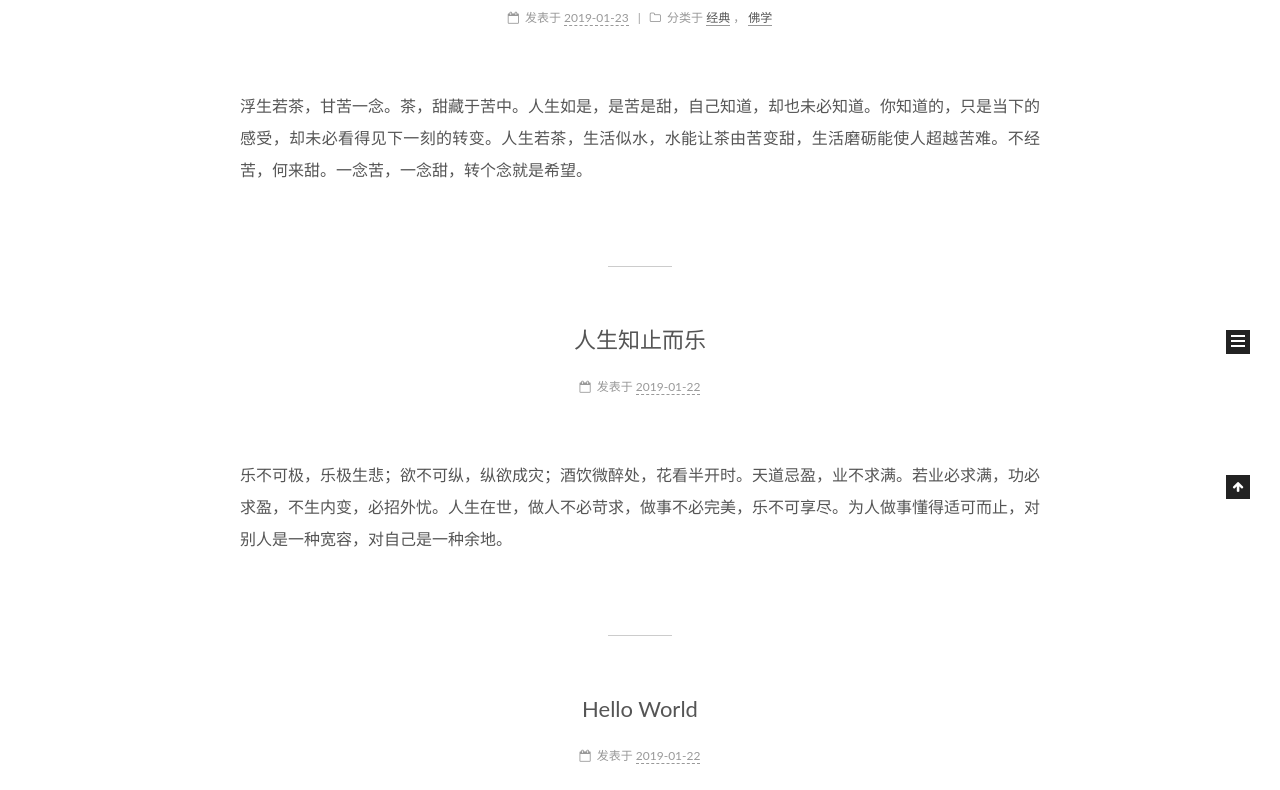
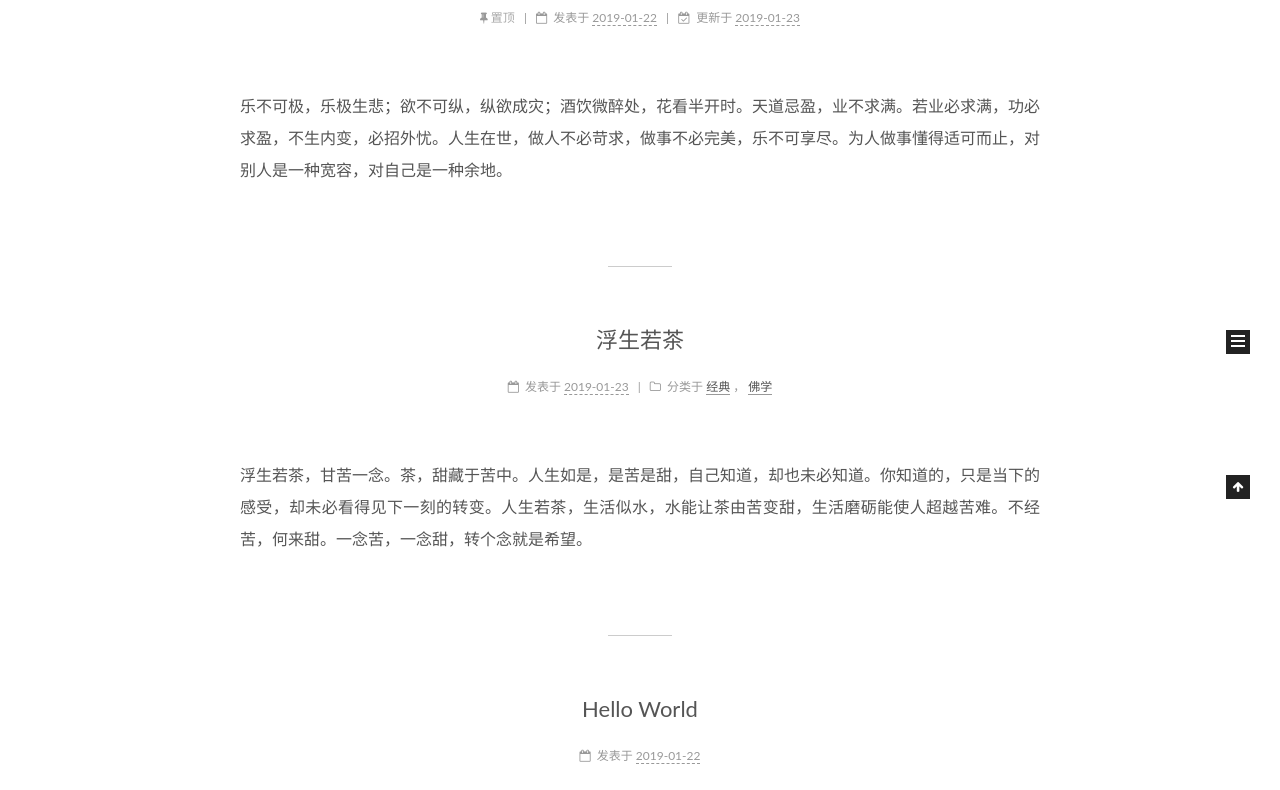
Before and after one commit to yunxiaotian/Hexo.github.io, a plain HTML site: page index.html in a window 1280 px wide. Shown: the part 401-1191 px from the top of the page. Drawn offline with Linux system fonts and the light colour scheme; a script that the page names is missing.

Commit message:
Site updated: 2019-01-23 16:57:11

```diff
--- a/css/main.css
+++ b/css/main.css
@@ -2007,7 +2007,7 @@ img:hover {
   width: 4px;
   height: 4px;
   border-radius: 50%;
-  background: #1affc7;
+  background: #ff44d2;
 }
 .links-of-blogroll {
   font-size: 13px;
--- a/index.html
+++ b/index.html
@@ -397,6 +397,166 @@
 
 
   <div class="post-block">
+    <link itemprop="mainEntityOfPage" href="https://yunxiaotian.github.io/Hexo.github.io/Hexo.github.io/2019/01/22/人生知止而乐/">
+
+    <span hidden itemprop="author" itemscope="" itemtype="http://schema.org/Person">
+      <meta itemprop="name" content="云小天">
+      <meta itemprop="description" content="">
+      <meta itemprop="image" content="/Hexo.github.io/images/云小天.jpg">
+    </span>
+
+    <span hidden itemprop="publisher" itemscope="" itemtype="http://schema.org/Organization">
+      <meta itemprop="name" content="Tranquillity">
+    </span>
+
+
+      <header class="post-header">
+
+
+
+          <h1 class="post-title" itemprop="name headline">
+
+
+                <a href="/Hexo.github.io/2019/01/22/人生知止而乐/" class="post-title-link" itemprop="url">人生知止而乐</a>
+
+
+          </h1>
+
+
+        <div class="post-meta">
+
+            <i class="fa fa-thumb-tack"></i>
+            <font color="A9A9A9">置顶</font>
+            <span class="post-meta-divider">|</span>
+
+          <span class="post-time">
+
+
+
+
+
+
+              <span class="post-meta-item-icon">
+                <i class="fa fa-calendar-o"></i>
+              </span>
+
+                <span class="post-meta-item-text">发表于</span>
+
+
+
+
+
+
+              <time title="创建时间：2019-01-22 19:18:25" itemprop="dateCreated datePublished" datetime="2019-01-22T19:18:25+08:00">2019-01-22</time>
+
+
+
+
+
+
+
+                <span class="post-meta-divider">|</span>
+
+
+                <span class="post-meta-item-icon">
+                  <i class="fa fa-calendar-check-o"></i>
+                </span>
+
+                  <span class="post-meta-item-text">更新于</span>
+
+                <time title="修改时间：2019-01-23 16:52:25" itemprop="dateModified" datetime="2019-01-23T16:52:25+08:00">2019-01-23</time>
+
+
+          </span>
+
+
+
+
+
+
+
+
+
+
+
+
+
+
+
+
+
+        </div>
+      </header>
+
+
+
+
+
+    <div class="post-body" itemprop="articleBody">
+
+
+
+
+
+
+
+            <p>乐不可极，乐极生悲；欲不可纵，纵欲成灾；酒饮微醉处，花看半开时。天道忌盈，业不求满。若业必求满，功必求盈，不生内变，必招外忧。人生在世，做人不必苛求，做事不必完美，乐不可享尽。为人做事懂得适可而止，对别人是一种宽容，对自己是一种余地。</p>
+
+
+
+
+    </div>
+
+
+
+
+
+
+
+
+
+
+
+
+
+
+
+
+    <footer class="post-footer">
+
+
+
+
+
+
+
+
+        <div class="post-eof"></div>
+
+    </footer>
+  </div>
+
+
+
+  </article>
+
+
+
+
+
+
+
+
+
+
+
+
+
+  <article class="post post-type-normal" itemscope="" itemtype="http://schema.org/Article">
+
+
+
+  <div class="post-block">
     <link itemprop="mainEntityOfPage" href="https://yunxiaotian.github.io/Hexo.github.io/Hexo.github.io/2019/01/23/浮生若茶/">
 
     <span hidden itemprop="author" itemscope="" itemtype="http://schema.org/Person">
@@ -424,6 +584,7 @@
 
 
         <div class="post-meta">
+
           <span class="post-time">
 
 
@@ -442,7 +603,7 @@
 
 
 
-              <time title="创建时间：2019-01-23 10:22:11 / 修改时间：10:27:47" itemprop="dateCreated datePublished" datetime="2019-01-23T10:22:11+08:00">2019-01-23</time>
+              <time title="创建时间：2019-01-23 10:22:11 / 修改时间：16:50:31" itemprop="dateCreated datePublished" datetime="2019-01-23T10:22:11+08:00">2019-01-23</time>
 
 
 
@@ -565,149 +726,6 @@
 
 
   <div class="post-block">
-    <link itemprop="mainEntityOfPage" href="https://yunxiaotian.github.io/Hexo.github.io/Hexo.github.io/2019/01/22/人生知止而乐/">
-
-    <span hidden itemprop="author" itemscope="" itemtype="http://schema.org/Person">
-      <meta itemprop="name" content="云小天">
-      <meta itemprop="description" content="">
-      <meta itemprop="image" content="/Hexo.github.io/images/云小天.jpg">
-    </span>
-
-    <span hidden itemprop="publisher" itemscope="" itemtype="http://schema.org/Organization">
-      <meta itemprop="name" content="Tranquillity">
-    </span>
-
-
-      <header class="post-header">
-
-
-
-          <h1 class="post-title" itemprop="name headline">
-
-
-                <a href="/Hexo.github.io/2019/01/22/人生知止而乐/" class="post-title-link" itemprop="url">人生知止而乐</a>
-
-
-          </h1>
-
-
-        <div class="post-meta">
-          <span class="post-time">
-
-
-
-
-
-
-              <span class="post-meta-item-icon">
-                <i class="fa fa-calendar-o"></i>
-              </span>
-
-                <span class="post-meta-item-text">发表于</span>
-
-
-
-
-
-
-              <time title="创建时间：2019-01-22 19:18:25 / 修改时间：20:49:01" itemprop="dateCreated datePublished" datetime="2019-01-22T19:18:25+08:00">2019-01-22</time>
-
-
-
-
-
-
-
-          </span>
-
-
-
-
-
-
-
-
-
-
-
-
-
-
-
-
-
-        </div>
-      </header>
-
-
-
-
-
-    <div class="post-body" itemprop="articleBody">
-
-
-
-
-
-
-
-            <p>乐不可极，乐极生悲；欲不可纵，纵欲成灾；酒饮微醉处，花看半开时。天道忌盈，业不求满。若业必求满，功必求盈，不生内变，必招外忧。人生在世，做人不必苛求，做事不必完美，乐不可享尽。为人做事懂得适可而止，对别人是一种宽容，对自己是一种余地。</p>
-
-
-
-
-    </div>
-
-
-
-
-
-
-
-
-
-
-
-
-
-
-
-
-    <footer class="post-footer">
-
-
-
-
-
-
-
-
-        <div class="post-eof"></div>
-
-    </footer>
-  </div>
-
-
-
-  </article>
-
-
-
-
-
-
-
-
-
-
-
-
-
-  <article class="post post-type-normal" itemscope="" itemtype="http://schema.org/Article">
-
-
-
-  <div class="post-block">
     <link itemprop="mainEntityOfPage" href="https://yunxiaotian.github.io/Hexo.github.io/Hexo.github.io/2019/01/22/hello-world/">
 
     <span hidden itemprop="author" itemscope="" itemtype="http://schema.org/Person">
@@ -735,6 +753,7 @@
 
 
         <div class="post-meta">
+
           <span class="post-time">
 
 
```
Also changed, not shown: 2019/01/22/hello-world/index.html (+1 -0 lines), 2019/01/22/人生知止而乐/index.html (+19 -2 lines), 2019/01/23/浮生若茶/index.html (+3 -2 lines).
